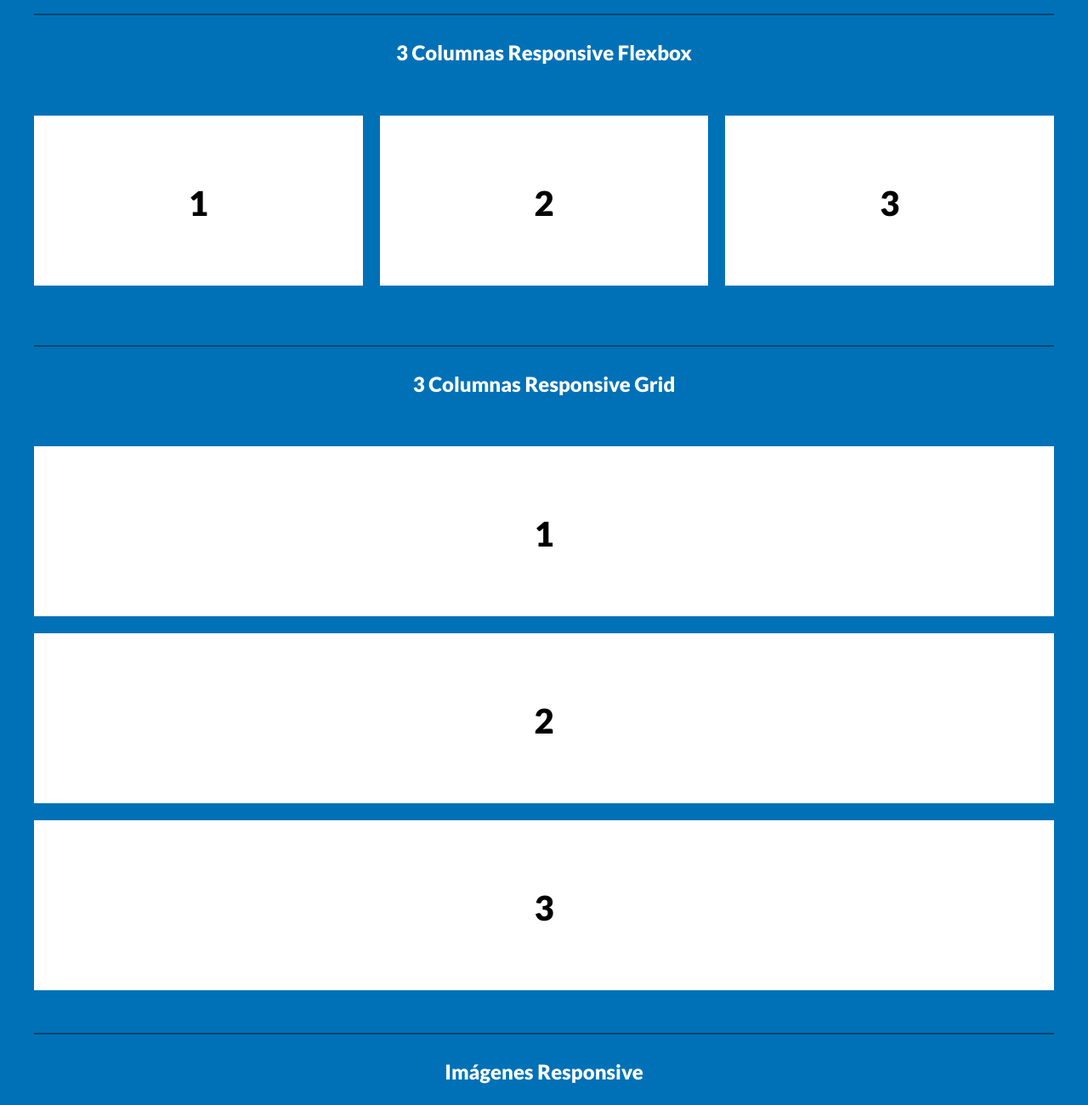
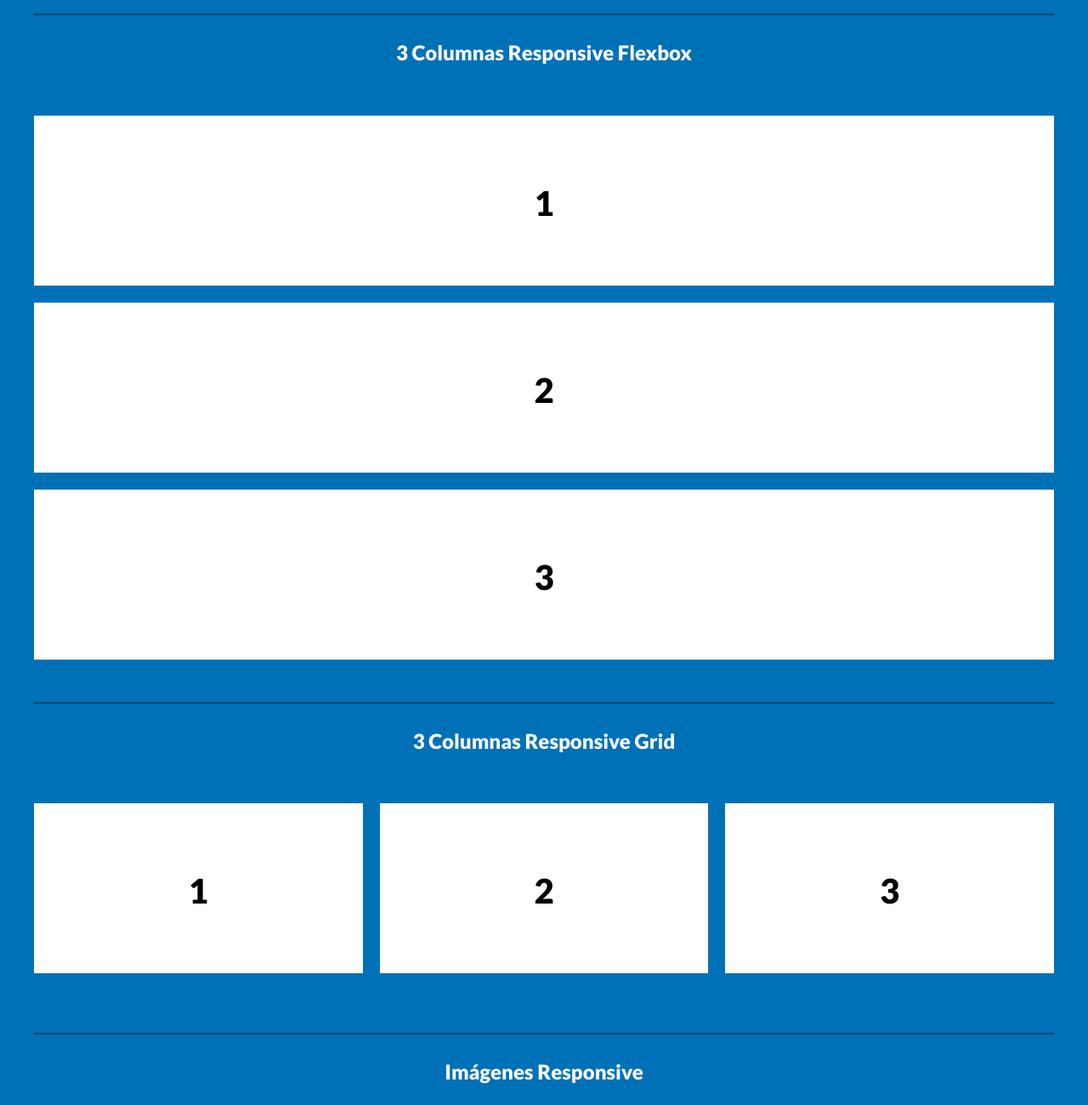
Before and after one commit to AdrianAntonGarcia/RWD, a plain HTML site: page index.html in a window 1280 px wide. Shown: the part 1540-2840 px from the top of the page at 85% size. Drawn offline with Linux system fonts and the light colour scheme.

Commit message:
columnas responsive con grid

```diff
--- /dev/null
+++ b/css/09.css
@@ -0,0 +1,7 @@
+@media (min-width: 768px) {
+  .tres-columnas-grid {
+    display: grid;
+    grid-template-columns: repeat(3, 1fr);
+    column-gap: 2rem;
+  }
+}
--- a/index.html
+++ b/index.html
@@ -18,7 +18,8 @@
     <!-- <link rel="stylesheet" href="css/05.css"> -->
     <!-- <link rel="stylesheet" href="css/06.css"> -->
     <!-- <link rel="stylesheet" href="css/07.css"> -->
-    <link rel="stylesheet" href="css/08.css">
+    <!-- <link rel="stylesheet" href="css/08.css"> -->
+    <link rel="stylesheet" href="css/09.css">
 </head>
 
 <body>
```
